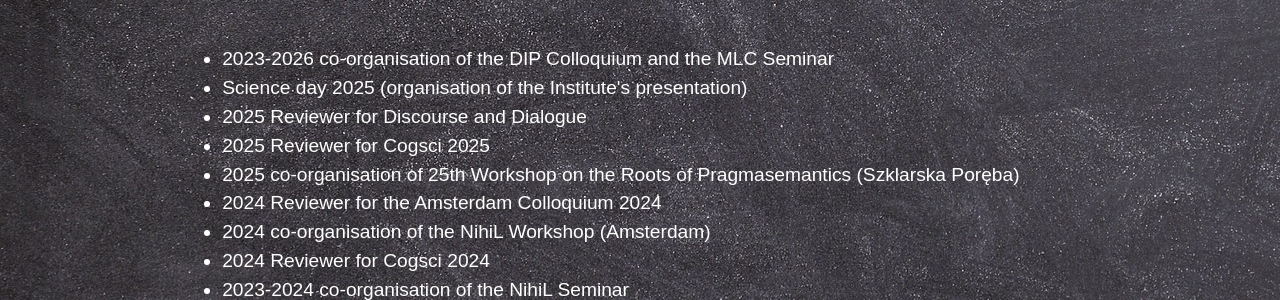
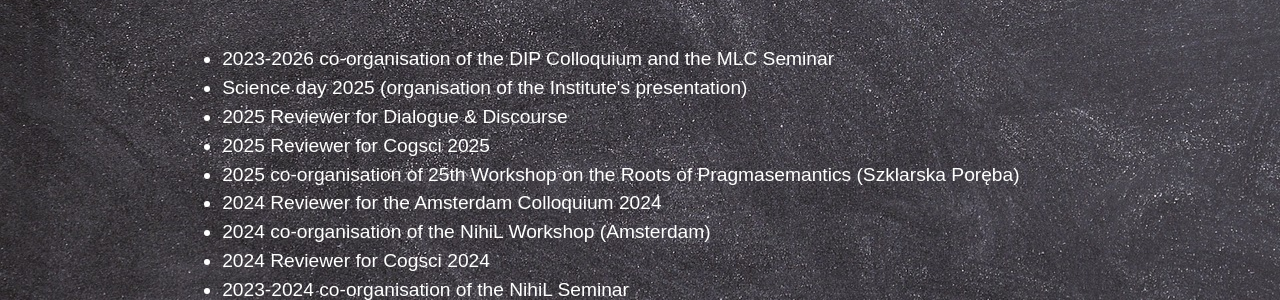
Before and after one commit to TJKlochowicz/Personal-website, a Jekyll site: the page built from _pages/index.html, in a window 1280 px wide and 900 px high, scrolled down 3748 px. Shown: the part 154-454 px from the top of the window. Built offline with Jekyll 4.4.1, drawn with Linux system fonts in a browser that asks for light colours; nearby versions of some CDN libraries; some web fonts are replaced.

Commit message:
fixed typo

```diff
--- a/_pages/index.html
+++ b/_pages/index.html
@@ -188,7 +188,7 @@ layout: header
       <ul>
         <li>2023-2026 co-organisation of the DIP Colloquium and the MLC Seminar</li>
         <li> Science day 2025 (organisation of the Institute's presentation)</li>
-        <li> 2025 Reviewer for Discourse and Dialogue</li>
+        <li> 2025 Reviewer for Dialogue & Discourse</li>
         <li> 2025 Reviewer for Cogsci 2025</li>
         <li>2025 co-organisation of 25th Workshop on the Roots of Pragmasemantics (Szklarska Poręba) </li>
         <li> 2024 Reviewer for the Amsterdam Colloquium 2024</li>
```
